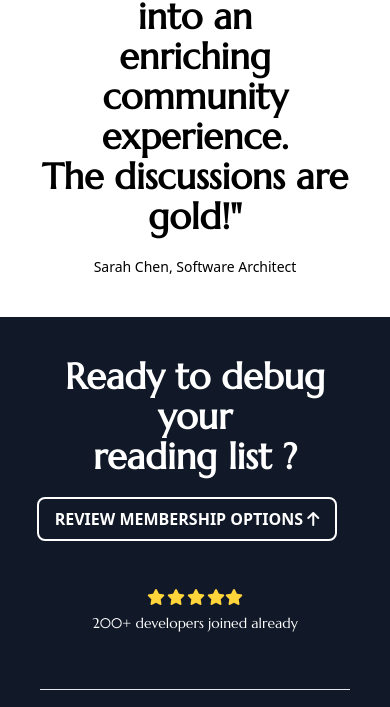
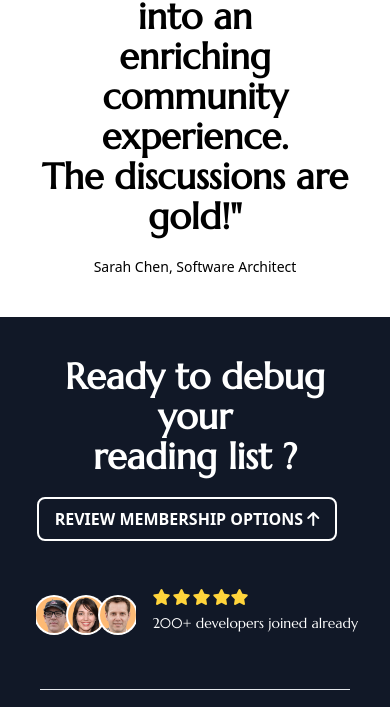
Before and after one commit to AAdedotun/Axia-Africa-Landing-Page, a website: page index.html in a window 390 px wide. Shown: the part 4726-5433 px from the top of the page. Drawn offline with nearby package versions, Linux system fonts and the light colour scheme; a web font is replaced by a local one.

Commit message:
changed the align property of star rating in footer to left

```diff
--- a/index.html
+++ b/index.html
@@ -384,7 +384,7 @@
         <!-- Avatars and Ratings-->
 
         <div class="mt-10 flex items-center justify-center gap-x-3 pb-10">
-            <div class="hidden sm:block -space-x-2 overflow-hidden mx-1">
+            <div class=" sm:block -space-x-2 overflow-hidden mx-1">
                 <img class="inline-block h-9 w-9 rounded-full ring-2 ring-white bg-orange-300 my-2"
                     src="./assets/images/profile_images/man 1.png" alt="man">
                 <img class="inline-block h-9 w-9 rounded-full ring-2 ring-white bg-orange-300"
@@ -394,7 +394,7 @@
 
             </div>
             <div class="boder-none sm:pl-0 py-2 justify-start">
-                <div class="flex justify-center sm:justify-start">
+                <div class="flex justify-start sm:justify-start">
                     <i class="fa-solid fa-star w-5" style="color: #FFD43B;"></i>
                     <i class="fa-solid fa-star w-5" style="color: #FFD43B;"></i>
                     <i class="fa-solid fa-star w-5" style="color: #FFD43B;"></i>
```
Also changed, not shown: output.css.
